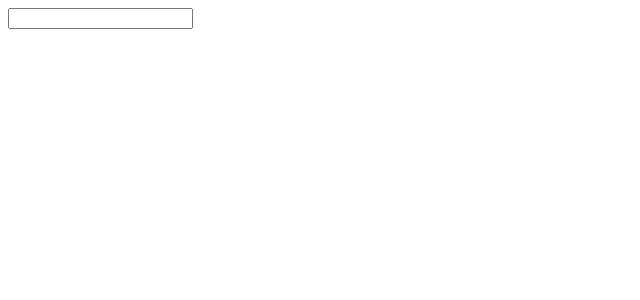
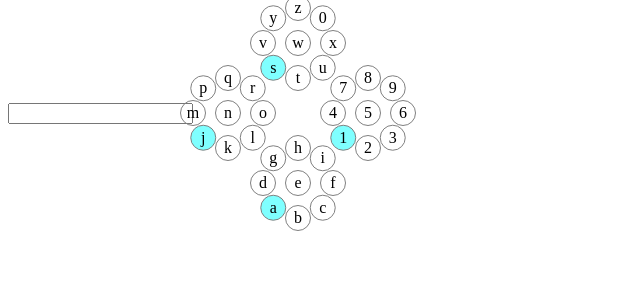
Before and after one commit to lawsumisu/workshop, a React app in the folder joystick-keypad/: page / in a window 1280 px wide. Shown: the top 300 px of the page, without its empty margins (0-640 px from the left). Built offline with nearby package versions, Linux system fonts and the light colour scheme.

Commit message:
[joystick-keyboard] start implementation for joystick display

```diff
--- a/joystick-keypad/package.json
+++ b/joystick-keypad/package.json
@@ -27,12 +27,15 @@
     "babel-loader": "^8.1.0",
     "babel-plugin-module-resolver": "^4.0.0",
     "classnames": "^2.2.6",
+    "css-loader": "^3.5.3",
     "file-loader": "^6.0.0",
     "html-webpack-plugin": "^4.3.0",
     "lodash": "^4.17.15",
     "prettier": "^2.0.5",
     "react": "^16.13.1",
     "react-dom": "^16.13.1",
+    "sass-loader": "^8.0.2",
+    "style-loader": "^1.2.1",
     "tslint": "^6.1.2",
     "tslint-consistent-codestyle": "^1.16.0",
     "tslint-eslint-rules": "^5.4.0",
@@ -43,5 +46,8 @@
     "webpack-cli": "^3.3.11",
     "webpack-config-utils": "^2.3.1",
     "webpack-dev-server": "^3.11.0"
+  },
+  "dependencies": {
+    "node-sass": "^4.14.1"
   }
 }
--- a/joystick-keypad/src/app.tsx
+++ b/joystick-keypad/src/app.tsx
@@ -2,6 +2,7 @@ import * as React from 'react';
 import * as ReactDOM from 'react-dom';
 import { GPR } from 'src/gamepad';
 import { updateKeys } from 'src/keys';
+import { Root } from 'src/components/root';
 
 function performUpdate() {
   GPR.update();
@@ -10,47 +11,12 @@ function performUpdate() {
 }
 window.requestAnimationFrame(performUpdate);
 
-class App extends React.Component {
-  public state = {
-    text: ''
-  };
-
-  private ref: HTMLInputElement | null;
-
-  public componentDidMount(): void {
-    window.addEventListener('gamepadKeyPress', this.listener)
-  }
-
-  public componentWillUnmount(): void {
-    window.removeEventListener('gamepadKeyPress', this.listener);
-  }
-
+class App extends React.PureComponent {
   public render(): React.ReactNode {
     return (
-      <div>
-        <input ref={this.onRef} value={this.state.text} onChange={this.onChange} />
-      </div>
+      <Root/>
     );
   }
-
-  private onChange = (e: React.ChangeEvent<HTMLInputElement>) => {
-    this.setState({
-      text: e.target.value
-    })
-  };
-
-  private onRef = (ref: HTMLInputElement | null): void => {
-    this.ref = ref;
-  };
-
-  private listener = (e: CustomEvent) => {
-    if (this.ref === document.activeElement) {
-      this.setState({
-        text: this.state.text + e.detail,
-      });
-    }
-  }
-
 }
 
 ReactDOM.render(<App />, document.getElementById('root'));
--- /dev/null
+++ b/joystick-keypad/src/components/buttonLayout/index.tsx
@@ -0,0 +1,102 @@
+import * as React from "react";
+import * as _ from "lodash";
+import cx from "classnames";
+import "src/components/buttonLayout/styles.scss";
+
+interface ButtonLayoutProps {
+  keys: [
+    string,
+    string,
+    string,
+    string,
+    string,
+    string,
+    string,
+    string,
+    string
+  ];
+  direction: number;
+  isDown: boolean;
+}
+
+interface ButtonLayoutState {
+  radius: number;
+}
+
+function interpolate(start: number, stop: number, t: number): number {
+  return start * (1 - t) + stop * t;
+}
+
+interface KeyProps {
+  text: string;
+  isHovered: boolean;
+  isSelected: boolean;
+  className?: string;
+  style?: React.CSSProperties;
+}
+
+class Key extends React.PureComponent<KeyProps> {
+  public render(): React.ReactNode {
+    return (
+      <div
+        className={cx(
+          "button-layout--key",
+          this.props.isHovered && "mod--hovered",
+          this.props.isSelected && this.props.isHovered && "mod-selected",
+          this.props.className
+        )}
+        style={this.props.style}
+      >
+        {this.props.text}
+      </div>
+    );
+  }
+}
+export class ButtonLayout extends React.PureComponent<
+  ButtonLayoutProps,
+  ButtonLayoutState
+> {
+  public state = {
+    radius: 1,
+  };
+
+  private ref: HTMLDivElement | null;
+
+  public render(): React.ReactNode {
+    const { radius } = this.state;
+    const { keys, direction, isDown } = this.props;
+    const orderedKeyIndices = [0, 1, 2, 5, 8, 7, 6, 3];
+    return (
+      <div ref={this.onRef} className="cn--button-layout">
+        <Key text={keys[4]} isHovered={direction === 4} isSelected={isDown}/>
+        {_.map(orderedKeyIndices, (i: number, index) => {
+          const t = index / orderedKeyIndices.length;
+          const angleStart = (3 / 4) * Math.PI;
+          const theta = interpolate(angleStart, angleStart - Math.PI * 2, t);
+          const style = {
+            transform: `rotate(${theta}rad) translate(${radius}px) rotate(${-theta}rad)`,
+          };
+          return (
+            <Key
+              className="mod--ring"
+              key={index}
+              style={style}
+              text={keys[i]}
+              isHovered={i === direction}
+              isSelected={isDown}
+            />
+          );
+        })}
+      </div>
+    );
+  }
+
+  private onRef = (ref: HTMLDivElement | null): void => {
+    this.ref = ref;
+    if (this.ref) {
+      this.setState({
+        radius: this.ref.clientWidth / 2,
+      });
+    }
+  };
+}
--- /dev/null
+++ b/joystick-keypad/src/components/buttonLayout/styles.scss
@@ -0,0 +1,26 @@
+.cn--button-layout {
+  position: relative;
+  width: 70px;
+  height: 70px;
+  display: flex;
+  align-items: center;
+  justify-content: center;
+  .button-layout--key {
+    &.mod--ring {
+      position:absolute;
+    }
+    &.mod--hovered{
+      background-color: rgba(0,255,255, .5);
+    }
+    &.mod-selected {
+      background-color: rgba(11, 156, 49, .5);
+    }
+    width: 24px;
+    height: 24px;
+    border-radius: 50%;
+    display: flex;
+    align-items: center;
+    justify-content: center;
+    border: 1px solid gray;
+  }
+}
--- /dev/null
+++ b/joystick-keypad/src/components/controllerDisplay/index.tsx
@@ -0,0 +1,33 @@
+import * as React from "react";
+import { ButtonLayout } from "src/components/buttonLayout";
+import { GamepadInput } from "src/gamepad";
+import { keyMap } from "src/keys";
+import "src/components/controllerDisplay/styles.scss";
+
+interface ControllerDisplayProps {
+  direction: number;
+  downKeys: GamepadInput[];
+}
+
+export class ControllerDisplay extends React.PureComponent<ControllerDisplayProps> {
+  public render(): React.ReactNode {
+    return (
+      <div className="cn--controller-display">
+        <this.ButtonLayoutComponent gamepadInput={GamepadInput.Y} />
+        <div className="controller-display--row">
+          <this.ButtonLayoutComponent gamepadInput={GamepadInput.X} />
+          <this.ButtonLayoutComponent gamepadInput={GamepadInput.B} />
+        </div>
+        <this.ButtonLayoutComponent gamepadInput={GamepadInput.A} />
+      </div>
+    );
+  }
+
+  private ButtonLayoutComponent = (props: { gamepadInput: GamepadInput; }) => (
+    <ButtonLayout
+      keys={keyMap[props.gamepadInput]!}
+      direction={this.props.direction}
+      isDown={this.props.downKeys.includes(props.gamepadInput)}
+    />
+  );
+}
--- /dev/null
+++ b/joystick-keypad/src/components/controllerDisplay/styles.scss
@@ -0,0 +1,11 @@
+.cn--controller-display {
+  display: flex;
+  flex-direction: column;
+  align-items: center;
+  width: 210px;
+  .controller-display--row {
+    width: 100%;
+    display: flex;
+    justify-content: space-between;
+  }
+}
--- /dev/null
+++ b/joystick-keypad/src/components/root/index.tsx
@@ -0,0 +1,64 @@
+import * as React from 'react';
+import { ControllerDisplay } from 'src/components/controllerDisplay';
+import 'src/components/root/styles.scss';
+
+export class Root extends React.PureComponent {
+  public state = {
+    text: '',
+    direction: 0,
+    downKeys: [],
+  };
+
+  private ref: HTMLInputElement | null;
+
+  public componentDidMount(): void {
+    window.addEventListener('gamepadKeyPress', this.listener);
+    window.addEventListener('gamepadDirection', this.gamepadDirectionListener);
+    window.addEventListener('gamepadKeyDown', this.gamepadKeyDownListener);
+  }
+
+  public componentWillUnmount(): void {
+    window.removeEventListener('gamepadKeyPress', this.listener);
+    window.removeEventListener('gamepadDirection', this.gamepadDirectionListener);
+    window.removeEventListener('gamepadKeyDown', this.gamepadKeyDownListener);
+  }
+
+  public render(): React.ReactNode {
+    return (
+      <div className="cn--root">
+        <input ref={this.onRef} value={this.state.text} onChange={this.onChange} />
+        <ControllerDisplay direction={this.state.direction} downKeys={this.state.downKeys}/>
+      </div>
+    );
+  }
+
+  private onChange = (e: React.ChangeEvent<HTMLInputElement>) => {
+    this.setState({
+      text: e.target.value
+    })
+  };
+
+  private onRef = (ref: HTMLInputElement | null): void => {
+    this.ref = ref;
+  };
+
+  private listener = (e: CustomEvent) => {
+    if (this.ref === document.activeElement) {
+      this.setState({
+        text: this.state.text + e.detail,
+      });
+    }
+  };
+
+  private gamepadDirectionListener = (e: CustomEvent) => {
+    this.setState({
+      direction: e.detail,
+    });
+  };
+
+  private gamepadKeyDownListener = (e: CustomEvent) => {
+    this.setState({
+      downKeys: e.detail,
+    });
+  }
+}
--- /dev/null
+++ b/joystick-keypad/src/components/root/styles.scss
@@ -0,0 +1,6 @@
+.cn--root {
+  display: flex;
+  input {
+    align-self: center;
+  }
+}
--- a/joystick-keypad/src/keys.ts
+++ b/joystick-keypad/src/keys.ts
@@ -12,16 +12,21 @@ const priority = {
 
 export function updateKeys(): void {
   const inputs = GPR.inputs;
-  const pressedInputs = _.keys(inputs)
-    .filter((key: GamepadInput) => inputs[key].isDown && inputs[key].duration === 1 && buttonsInputs.has(key))
+  const downInputs = _.keys(inputs)
+    .filter((key: GamepadInput) => inputs[key].isDown && buttonsInputs.has(key))
     .sort((a: GamepadInput, b: GamepadInput) => priority[a] - priority[b]);
+  const pressedInputs = _.chain(downInputs)
+    .filter((key: GamepadInput) => inputs[key].duration === 1)
+    .sort((a: GamepadInput, b: GamepadInput) => priority[a] - priority[b])
+    .value();
+  const direction = getDirection(inputs);
   if (pressedInputs.length > 0) {
-    const direction = getDirection(inputs);
     const button = pressedInputs[0];
     const key = keyMap[button][direction - 1];
-    console.log(key);
     dispatchEvent(new CustomEvent('gamepadKeyPress', { detail: key }))
   }
+  dispatchEvent(new CustomEvent('gamepadDirection', { detail: direction - 1}));
+  dispatchEvent(new CustomEvent('gamepadKeyDown', { detail: downInputs }))
 }
 
 function getDirection(inputs: GamepadInfo): number {
@@ -43,7 +48,7 @@ function getDirection(inputs: GamepadInfo): number {
     }, 5);
 }
 
-const keyMap: {[key in GamepadInput]?: [string, string, string, string, string, string, string, string, string]} = {
+export const keyMap: {[key in GamepadInput]?: [string, string, string, string, string, string, string, string, string]} = {
   [GamepadInput.A]: ['a', 'b', 'c', 'd', 'e', 'f', 'g', 'h', 'i'],
   [GamepadInput.X]: ['j', 'k', 'l', 'm', 'n', 'o', 'p', 'q', 'r'],
   [GamepadInput.Y]: ['s', 't', 'u', 'v', 'w', 'x', 'y', 'z', '0'],
--- a/joystick-keypad/webpack.config.js
+++ b/joystick-keypad/webpack.config.js
@@ -9,6 +9,16 @@ module.exports = {
   devtool: "eval-source-map",
   module: {
     rules: [
+      {
+        test: /\.scss$/,
+        use: [{
+          loader: "style-loader" // creates style nodes from JS strings
+        }, {
+          loader: "css-loader" // translates CSS into CommonJS
+        }, {
+          loader: "sass-loader" // compiles Sass to CSS
+        }]
+      },
       {
         test: /\.[jt]sx?$/,
         exclude: /node_modules/,
```
Also changed, not shown: 2 other files (tests, documents, lock files or other folders).
